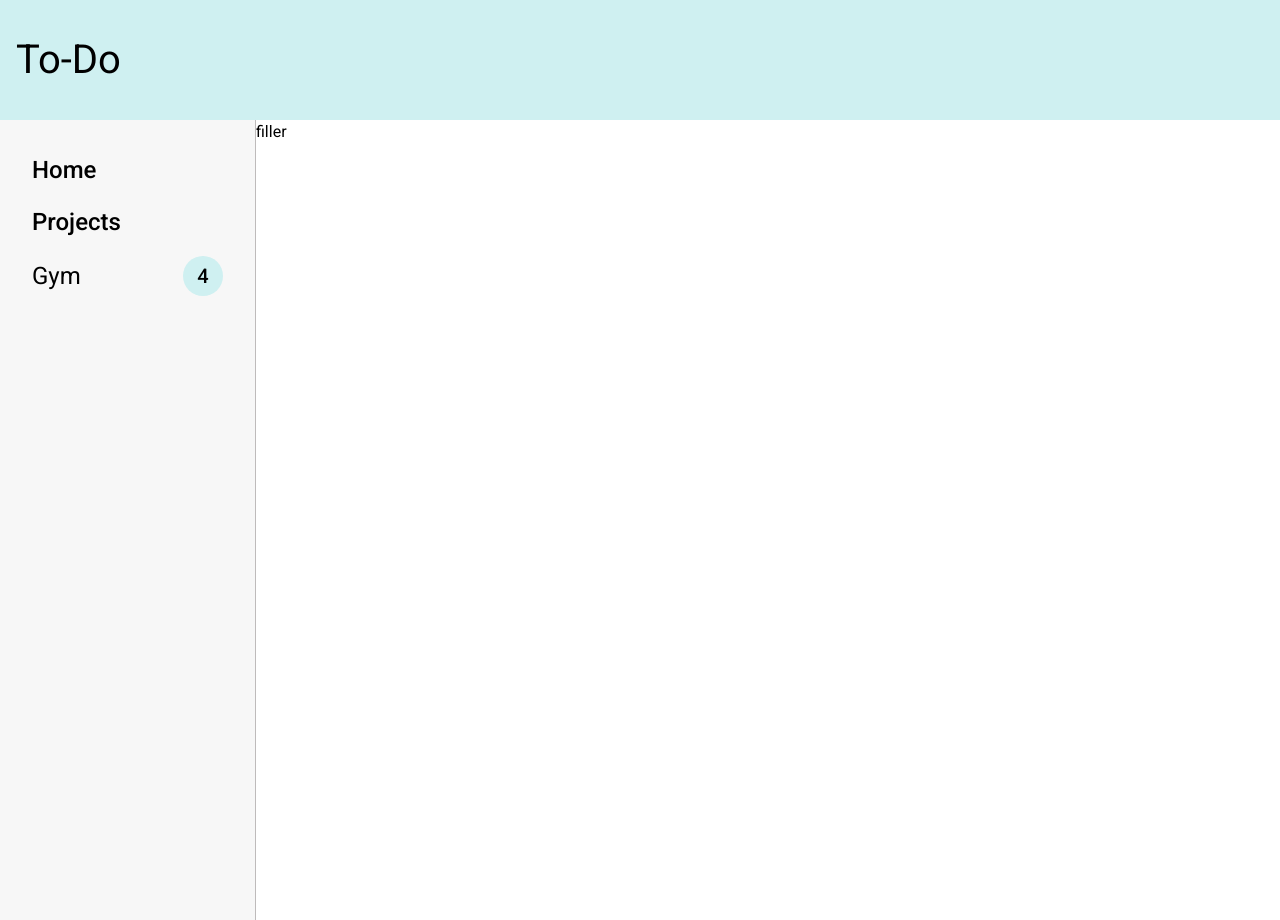
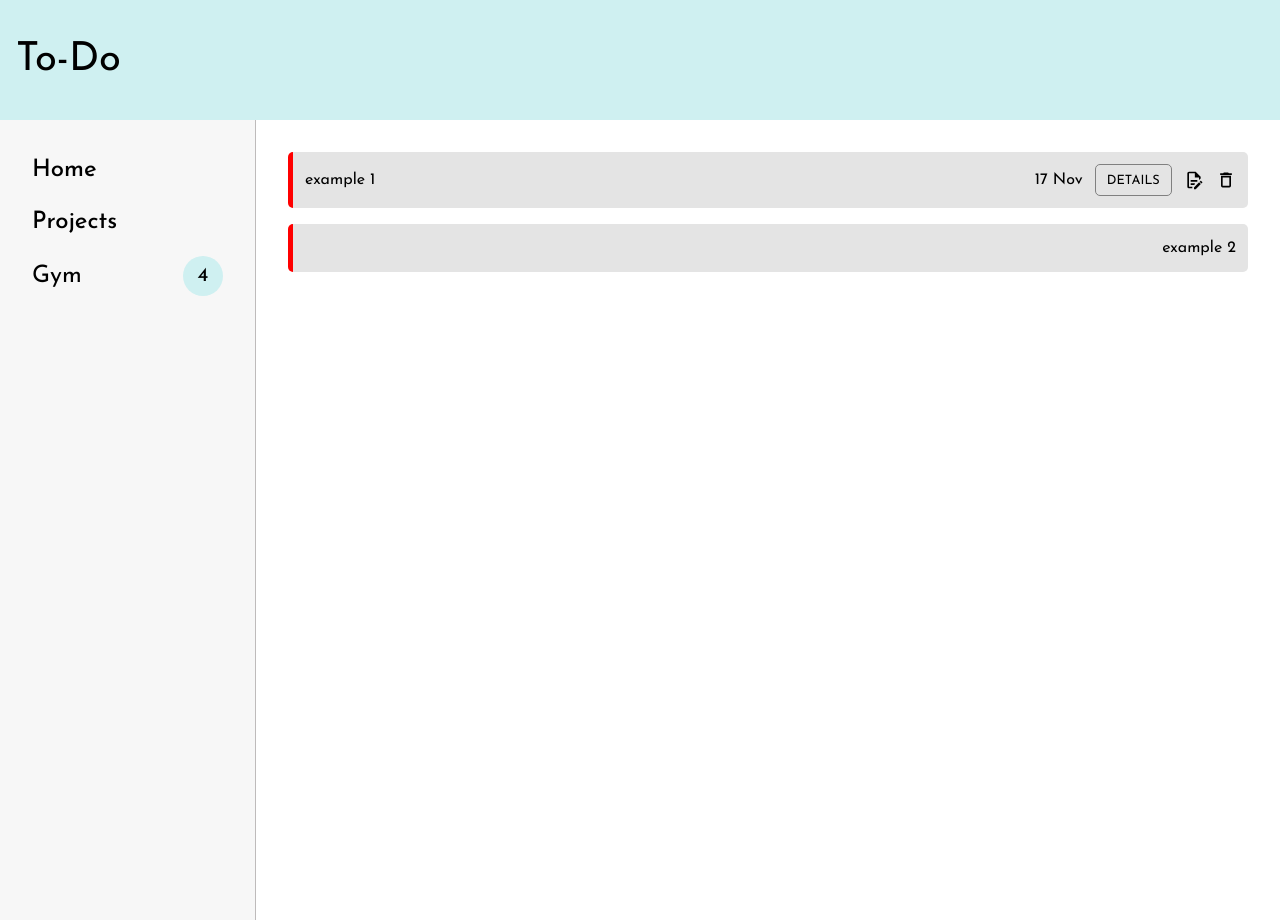
Before and after one commit to ryantohhr/to-do, a website built with webpack: page src/index.html in a window 1280 px wide. Built offline with nearby package versions, Linux system fonts and the light colour scheme; a web font is replaced by a local one.

Commit message:
Added HTML and CSS for main

```diff
--- a/src/index.html
+++ b/src/index.html
@@ -6,7 +6,7 @@
     <title>To-Do</title>
     <link rel="preconnect" href="https://fonts.googleapis.com">
     <link rel="preconnect" href="https://fonts.gstatic.com" crossorigin>
-    <link href="https://fonts.googleapis.com/css2?family=Faculty+Glyphic&family=Inter:ital,opsz,wght@0,14..32,100..900;1,14..32,100..900&family=Roboto:ital,wght@0,100;0,300;0,400;0,500;0,700;0,900;1,100;1,300;1,400;1,500;1,700;1,900&display=swap" rel="stylesheet">
+    <link href="https://fonts.googleapis.com/css2?family=Faculty+Glyphic&family=Inter:ital,opsz,wght@0,14..32,100..900;1,14..32,100..900&family=Josefin+Sans:ital,wght@0,100..700;1,100..700&family=Roboto:ital,wght@0,100;0,300;0,400;0,500;0,700;0,900;1,100;1,300;1,400;1,500;1,700;1,900&display=swap" rel="stylesheet">
 </head>
 <body>
     <header>
@@ -26,7 +26,16 @@
             </div>
         </nav>
         <div id="content">
-            filler
+            <div class="container">
+                <div class="example">
+                    <div class="title">example 1</div>
+                    <div class="date">17 Nov</div>
+                    <div class="details">DETAILS</div>
+                    <svg xmlns="http://www.w3.org/2000/svg" viewBox="0 0 24 24"><title>Edit</title><path d="M8,12H16V14H8V12M10,20H6V4H13V9H18V12.1L20,10.1V8L14,2H6A2,2 0 0,0 4,4V20A2,2 0 0,0 6,22H10V20M8,18H12.1L13,17.1V16H8V18M20.2,13C20.3,13 20.5,13.1 20.6,13.2L21.9,14.5C22.1,14.7 22.1,15.1 21.9,15.3L20.9,16.3L18.8,14.2L19.8,13.2C19.9,13.1 20,13 20.2,13M20.2,16.9L14.1,23H12V20.9L18.1,14.8L20.2,16.9Z" /></svg>
+                    <svg xmlns="http://www.w3.org/2000/svg" viewBox="0 0 24 24"><title>Delete</title><path d="M6,19A2,2 0 0,0 8,21H16A2,2 0 0,0 18,19V7H6V19M8,9H16V19H8V9M15.5,4L14.5,3H9.5L8.5,4H5V6H19V4H15.5Z" /></svg>
+                </div>
+                <div class="example">example 2</div>
+            </div>
         </div>
     </main>
 </body>
--- a/src/style.css
+++ b/src/style.css
@@ -4,7 +4,7 @@
 
   * {
     margin: 0;
-    font-family: Roboto, ubuntu, sans-serif;
+    font-family: "Josefin Sans", ubuntu, sans-serif;
   }
 
   html {
@@ -101,3 +101,44 @@ div.projects {
     display: flex;
     flex-direction: column;
 }
+
+div#content {
+  padding: 2rem;
+}
+
+div.container {
+  display: flex;
+  flex-direction: column;
+  gap: 1rem;
+}
+
+div.container > div {
+  position: relative;
+  display: flex;
+  justify-content: flex-end;
+  align-items: center;
+  padding: 0.75rem;
+  gap: 0.75rem;
+  border-radius: 5px;
+  background-color: #e4e4e4;
+  border-left: 5px solid red;
+}
+
+div.container > div > .title {
+  position: absolute;
+  left: 0.75rem;
+}
+
+div.container > div > .details {
+  font-size: 0.8rem;
+  padding: 0.35rem 0.7rem;
+  display: flex;
+  justify-content: center;
+  align-items: center;
+  border-radius: 5px;
+  border: 1px solid gray;
+}
+
+div.container > div > svg {
+  height: 1.25rem;
+}
```
